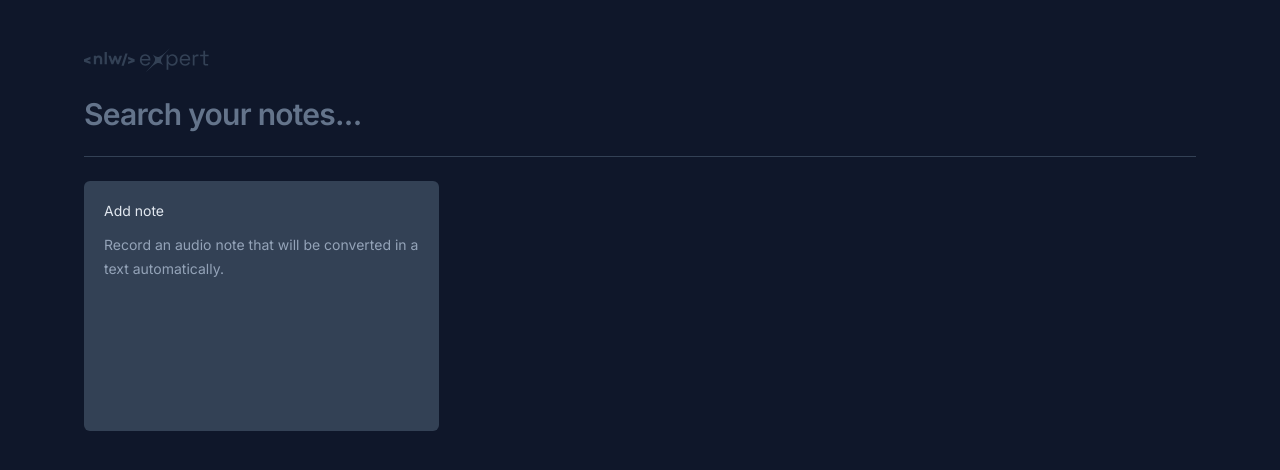
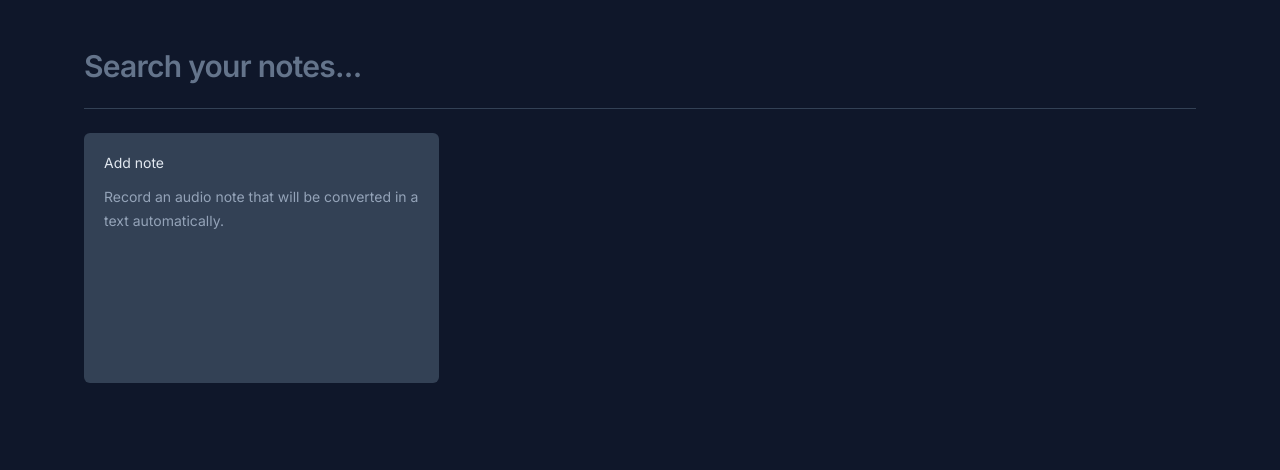
Before and after one commit to celiovjunior/notes-app, a React (Vite) app: page / in a window 1280 px wide. Shown: the top 470 px of the page. Built offline with nearby package versions, Linux system fonts and the light colour scheme.

Commit message:
refactor: reducing lines removing img tag

```diff
--- a/src/App.tsx
+++ b/src/App.tsx
@@ -1,5 +1,4 @@
 import { ChangeEvent, useState } from 'react'
-import logo from './assets/logo.svg'
 import { NewNoteCard } from './components/NewNoteCard'
 import { NoteCard } from './components/NoteCard'
 
@@ -52,7 +51,7 @@ export function App() {
 
   return (
     <div className='mx-auto max-w-6xl my-12 space-y-6 px-5'>
-      <img src={logo} alt="Next level week event logo" />
+      {/* <img src={logo} alt="Next level week event logo" /> */}
 
       <form className='w-full'>
         <input
```
